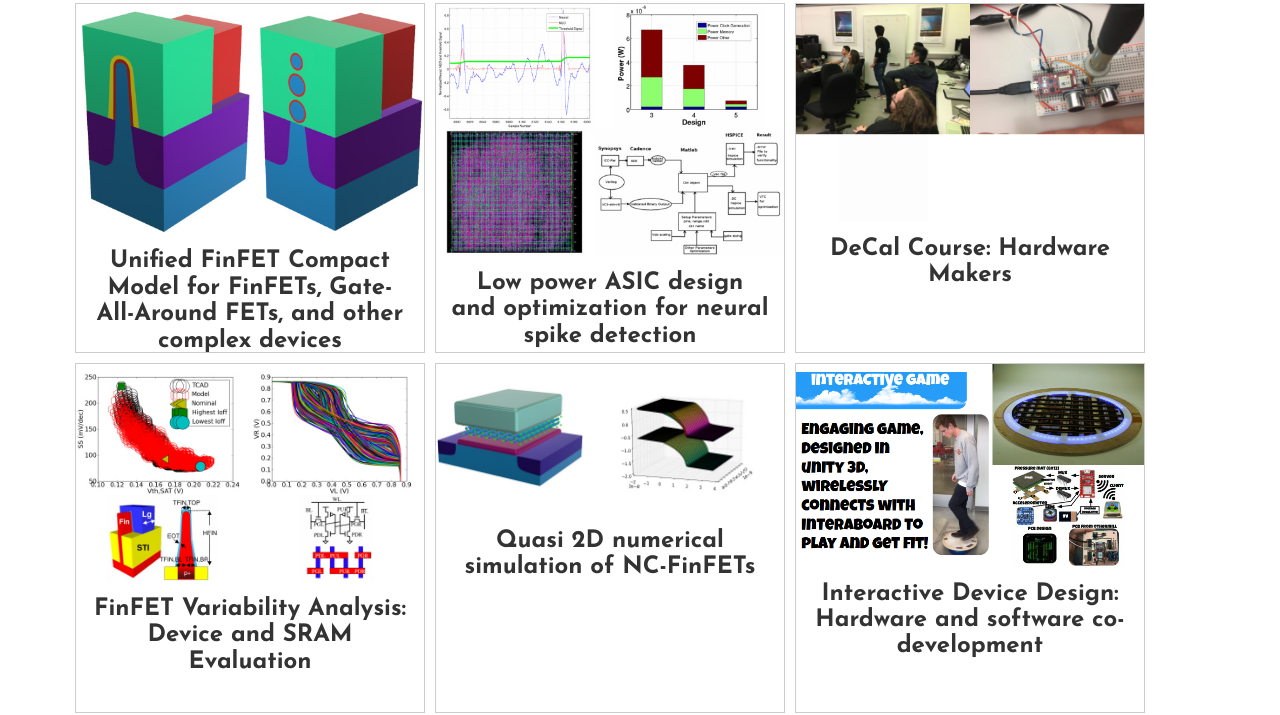
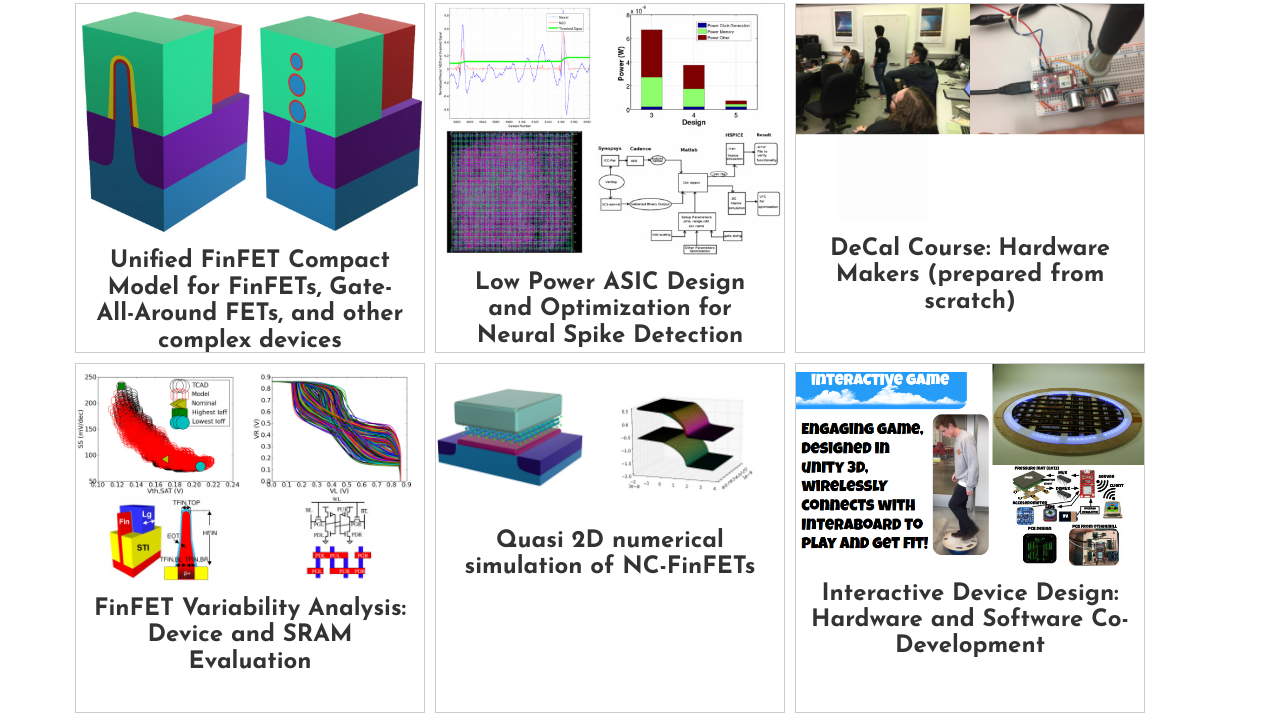
Before and after one commit to jpduarte/jpduarte.github.io, a plain HTML site: page index.html in a window 1280 px wide. Shown: the part 4757-5472 px from the top of the page. Drawn offline with Linux system fonts and the light colour scheme.

Commit message:
add more for portafolio

```diff
--- a/index.html
+++ b/index.html
@@ -680,14 +680,14 @@ div.desc {
 	    <a href="https://drive.google.com/file/d/1RQrkgHr-ur21c5cXF5RyE8nlH3wuM3TH/view?usp=sharing">
 	      <img src="./images/asic1.png" alt=" " width="600" height="400">
 	    </a>
-	    <div class="desc"> <h3> Low power ASIC design and optimization for neural spike detection </h3></div>
+	    <div class="desc"> <h3> Low Power ASIC Design and Optimization for Neural Spike Detection </h3></div>
 	  </div>
 
 	  <div class="gallery">
 	    <a href="https://github.com/jpduarte/hardwaremakers">
 	      <img src="./images/decal.png" alt=" " width="600" height="400">
 	    </a>
-	    <div class="desc"> <h3> DeCal Course: Hardware Makers </h3></div>
+	    <div class="desc"> <h3> DeCal Course: Hardware Makers (prepared from scratch) </h3></div>
 	  </div>
 
 	   </div>
@@ -711,7 +711,7 @@ div.desc {
 						<a href="http://jacobsinstitute.berkeley.edu/student-project/interaboard/">
 								<img src="./images/interaboard2.png" alt=" " width="300" height="200" class="img-responsive" >
 						</a>
-						<div class="desc"><h3> Interactive Device Design: Hardware and software co-development </h3></div>
+						<div class="desc"><h3> Interactive Device Design: Hardware and Software Co-Development </h3></div>
 				</div>
 
 
```
Also changed, not shown: images/ncfet4.png.
